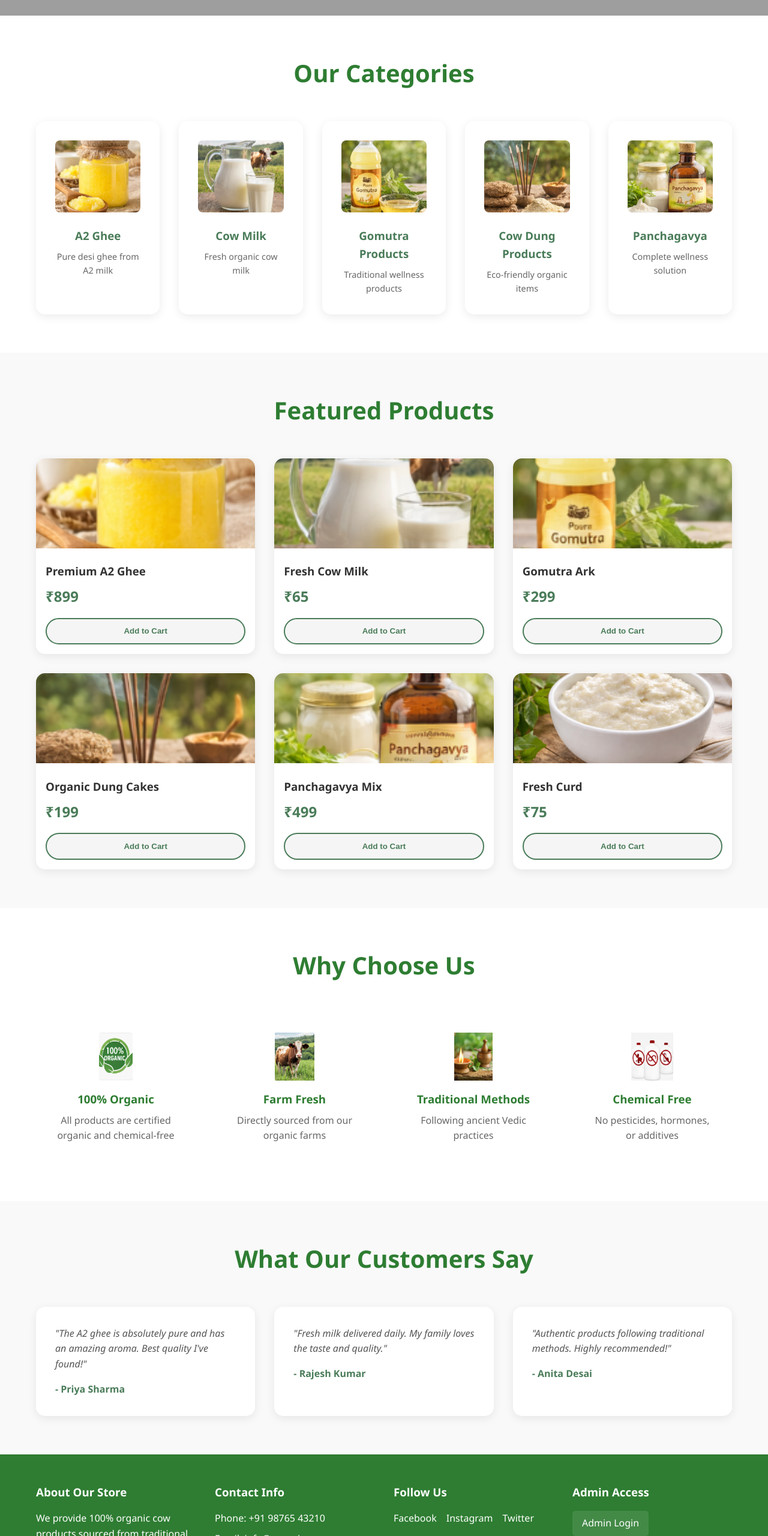
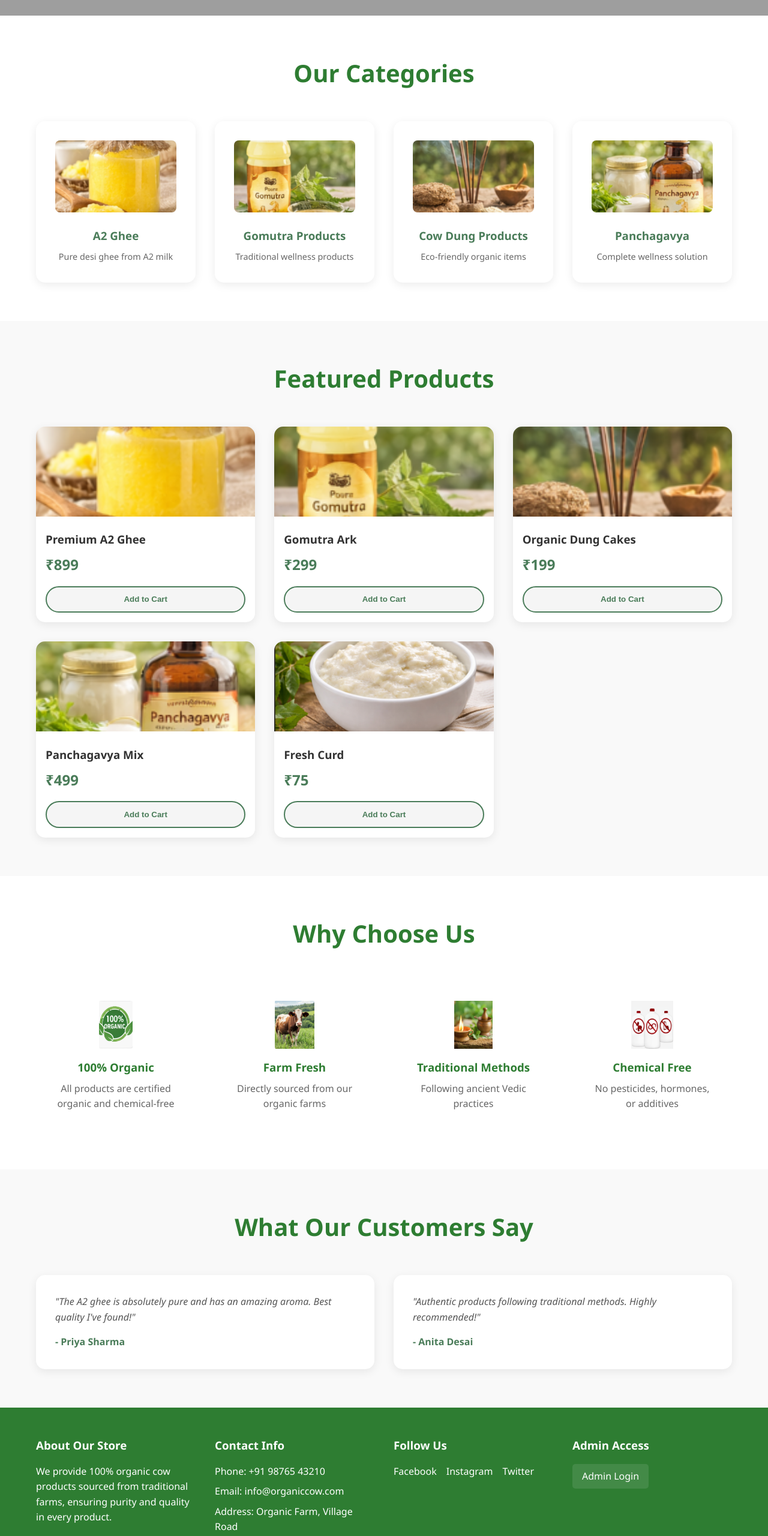
Before and after one commit to primeflex200-ui/ecommerce, a plain HTML site: page index.html in a window 1280 px wide. Shown: the part 977-3537 px from the top of the page at 60% size. Drawn offline with Linux system fonts and the light colour scheme; grey boxes are pictures that could not be loaded; a web font is replaced by a local one.

Commit message:
Remove milk product from website

```diff
--- a/admin-script.js
+++ b/admin-script.js
@@ -14,7 +14,6 @@ function initializeAdminData() {
     if (!localStorage.getItem('products')) {
         const defaultProducts = [
             { id: 1, name: "Premium A2 Ghee", category: "Bakery & Dairy", subcategory: "Ghee", price: 899, stock: 50, image: "images/ghee.png", description: "Pure A2 cow ghee", inStock: true },
-            { id: 2, name: "Fresh Cow Milk", category: "Bakery & Dairy", subcategory: "Milk", price: 65, stock: 100, image: "images/milk.png", description: "Fresh organic milk", inStock: true },
             { id: 3, name: "Gomutra Ark", category: "Conscious Living", subcategory: "Herbal Products", price: 299, stock: 30, image: "images/gomutra.png", description: "Traditional wellness", inStock: true },
             { id: 4, name: "Organic Dung Cakes", category: "Home Food", subcategory: "Traditional Foods", price: 199, stock: 0, image: "images/cow-dung.png", description: "Eco-friendly", inStock: false },
             { id: 5, name: "Panchagavya Mix", category: "Special Categories", subcategory: "Combo Packs", price: 499, stock: 25, image: "images/panchagavya.png", description: "Complete wellness", inStock: true },
@@ -40,8 +39,8 @@ function initializeAdminData() {
             {
                 id: "CB" + (Date.now() - 100000).toString().slice(-6),
                 customerName: "Priya Patel",
-                items: [{ name: "Fresh Cow Milk", quantity: 5, price: 65 }],
-                total: 325,
+                items: [{ name: "Premium A2 Ghee", quantity: 2, price: 899 }],
+                total: 1798,
                 date: new Date().toLocaleDateString(),
                 status: "Shipped"
             }
--- a/index.html
+++ b/index.html
@@ -173,11 +173,6 @@
                     <p>Pure desi ghee from A2 milk</p>
                 </div>
                 <div class="category-card">
-                    <img src="images/milk.png" alt="Cow Milk" class="category-image">
-                    <h3>Cow Milk</h3>
-                    <p>Fresh organic cow milk</p>
-                </div>
-                <div class="category-card">
                     <img src="images/gomutra.png" alt="Gomutra Products" class="category-image">
                     <h3>Gomutra Products</h3>
                     <p>Traditional wellness products</p>
@@ -205,12 +200,6 @@
                     <h3>Premium A2 Ghee</h3>
                     <p class="price">₹899</p>
                     <button class="btn btn-secondary add-to-cart" onclick="addToCart(1, 'Premium A2 Ghee', 899)">Add to Cart</button>
-                </div>
-                <div class="product-card" data-id="2">
-                    <img src="images/milk.png" alt="Fresh Cow Milk">
-                    <h3>Fresh Cow Milk</h3>
-                    <p class="price">₹65</p>
-                    <button class="btn btn-secondary add-to-cart" onclick="addToCart(2, 'Fresh Cow Milk', 65)">Add to Cart</button>
                 </div>
                 <div class="product-card" data-id="3">
                     <img src="images/gomutra.png" alt="Gomutra Ark">
@@ -277,10 +266,6 @@
                     <div class="customer-name">- Priya Sharma</div>
                 </div>
                 <div class="testimonial-card">
-                    <p>"Fresh milk delivered daily. My family loves the taste and quality."</p>
-                    <div class="customer-name">- Rajesh Kumar</div>
-                </div>
-                <div class="testimonial-card">
                     <p>"Authentic products following traditional methods. Highly recommended!"</p>
                     <div class="customer-name">- Anita Desai</div>
                 </div>
--- a/script.js
+++ b/script.js
@@ -4,7 +4,6 @@ let cart = JSON.parse(localStorage.getItem('cart')) || [];
 // Product image mapping
 const productImages = {
     1: 'images/ghee.png',
-    2: 'images/milk.png',
     3: 'images/gomutra.png',
     4: 'images/cow-dung.png',
     5: 'images/panchagavya.png',
@@ -471,7 +470,6 @@ function getShopProducts() {
     // Fallback to default products if no admin products exist
     const defaultProducts = [
         { id: 1, name: "Premium A2 Ghee", category: "Bakery & Dairy", subcategory: "Ghee", price: 899, image: "images/ghee.png", description: "Pure A2 cow ghee made using traditional bilona method", inStock: true },
-        { id: 2, name: "Fresh Cow Milk", category: "Bakery & Dairy", subcategory: "Milk", price: 65, image: "images/milk.png", description: "Fresh organic cow milk delivered daily", inStock: true },
         { id: 3, name: "Gomutra Ark", category: "Conscious Living", subcategory: "Herbal Products", price: 299, image: "images/gomutra.png", description: "Traditional wellness product from cow urine", inStock: true },
         { id: 4, name: "Organic Dung Cakes", category: "Home Food", subcategory: "Traditional Foods", price: 199, image: "images/cow-dung.png", description: "Eco-friendly organic dung cakes for traditional use", inStock: true },
         { id: 5, name: "Panchagavya Mix", category: "Special Categories", subcategory: "Combo Packs", price: 499, image: "images/panchagavya.png", description: "Complete wellness solution with five cow products", inStock: true },
```
Also changed, not shown: about.html (+0 -2 lines), shop.html (+0 -6 lines).
